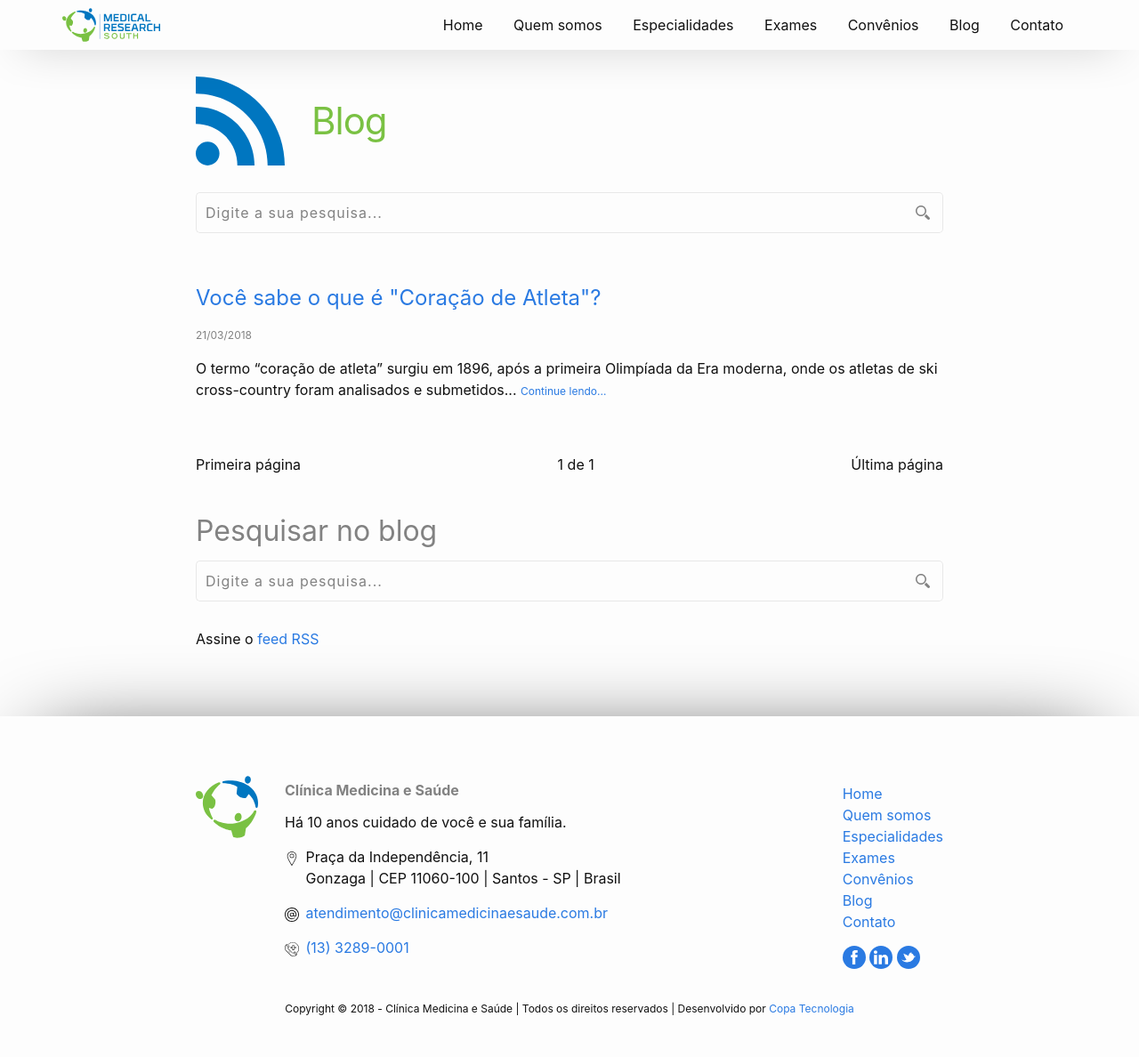
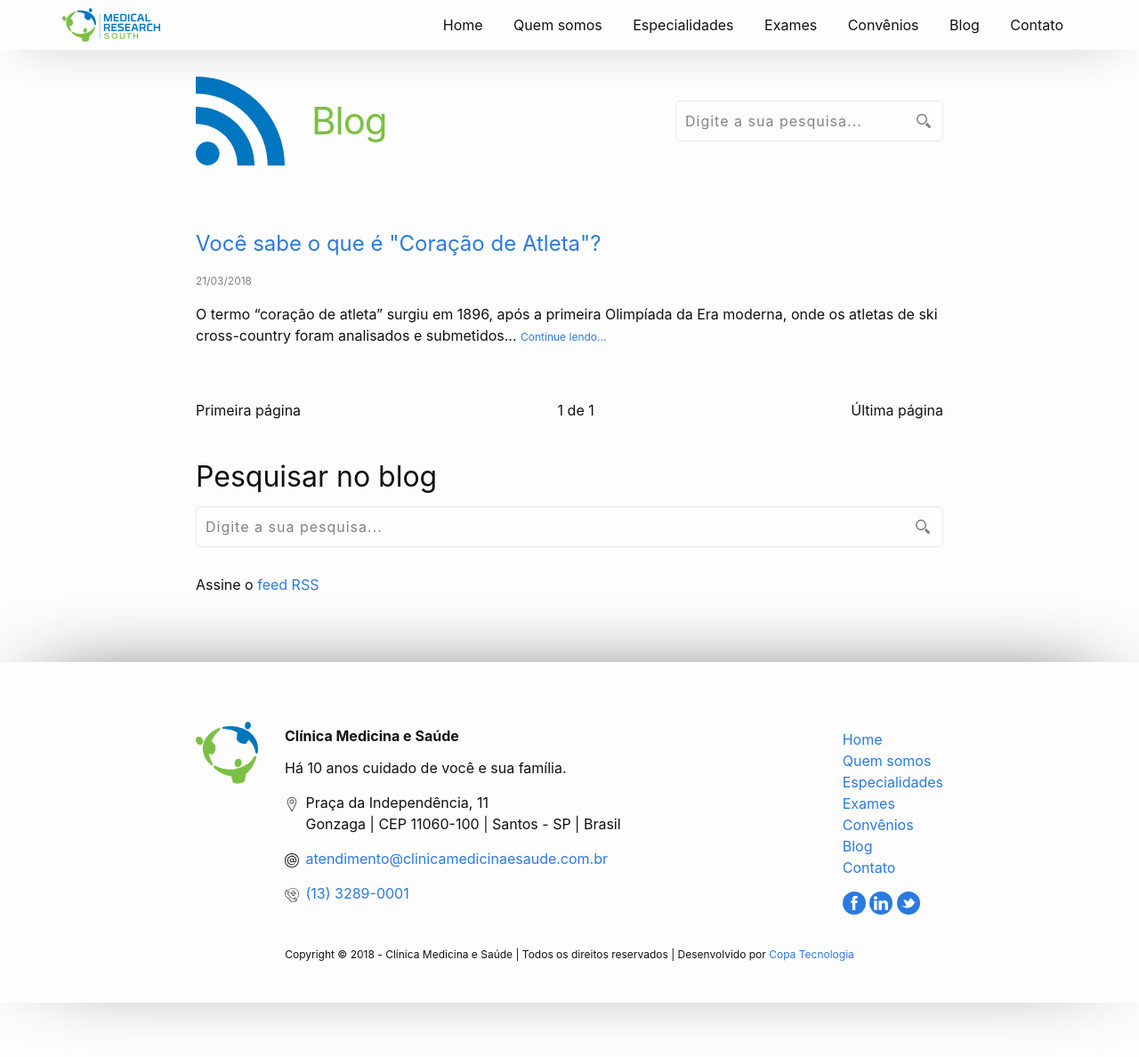
Before and after one commit to CopaTecnologia/medicinaesaude, a Jekyll site: the page built from blog/index.html, in a window 1280 px wide. Shown: the whole page at 89% size. Built offline with Jekyll 4.4.1, drawn with Linux system fonts in a browser that asks for light colours; the list of posts is cut into pages by our own code.

Commit message:
campo de busca no topo ao lado e cor dos títulos

```diff
--- a/_sass/_base.sass
+++ b/_sass/_base.sass
@@ -73,7 +73,6 @@ li
 h1, h2, h3, h4, h5, h6
   font-weight: $base-font-weight
   line-height: 1.1
-  color: $grey-color
 
 @for $i from 1 through 6
   h#{$i}
--- a/blog/index.html
+++ b/blog/index.html
@@ -21,10 +21,13 @@ layout: default
         {% endif %}
         ">{{ page.title }}</h1>
       </div>
+
+      <div data-cell="shrink fill">
+        {% include search-form.html %}
+      </div>
+
     </div>
   </header>
-
-  <div class="wrapper">{% include search-form.html %}</div>
 
   <section class="page-content">
 
```
